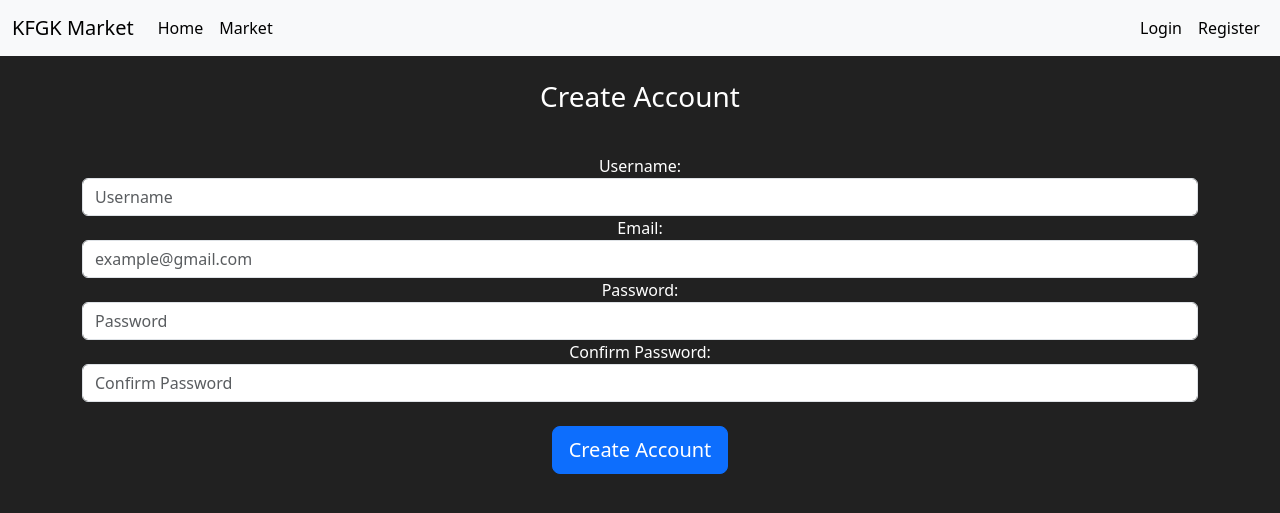
After one commit to Katscan-static/webstack_project_ecommerce, a Flask app: page /register in a window 1280 px wide. The commit adds this page. Shown: the top 513 px of the page. Run offline with Flask 3, Linux system fonts and the light colour scheme.

Commit message:
added form and form validations using wtforms and wtf.validators to validate the data

```diff
--- a/market/__init__.py
+++ b/market/__init__.py
@@ -5,5 +5,6 @@ from flask import Flask, render_template
 from flask_sqlalchemy import SQLAlchemy
 app = Flask(__name__)
 app.config['SQLALCHEMY_DATABASE_URI'] = 'sqlite:///market.db'
+app.config['SECRET_KEY'] = 'b9ca8ba5ee82fa0a1678f069'
 db = SQLAlchemy(app)
 from market import routes
--- /dev/null
+++ b/market/forms.py
@@ -0,0 +1,10 @@
+from flask_wtf import FlaskForm
+from wtforms import StringField, PasswordField, SubmitField
+from wtforms.validators import Length, EqualTo, Email, DataRequired
+
+class RegisterForm(FlaskForm):
+    username = StringField(label='Username:', validators=[Length(min=2, max=30), DataRequired()])
+    email_address = StringField(label='Email:', validators=[Email(), DataRequired()])
+    password1 = PasswordField(label='Password:', validators=[Length(min=6), DataRequired()])
+    password2 = PasswordField(label='Confirm Password:', validators=[EqualTo('password1'), DataRequired()])
+    submit = SubmitField(label='Create Account')
--- a/market/routes.py
+++ b/market/routes.py
@@ -1,7 +1,7 @@
-from market import app
-from flask import render_template
-from market.models import Item
-
+from market import app, db
+from flask import render_template, redirect, url_for, flash, get_flashed_messages
+from market.models import Item, User
+from market.forms import RegisterForm
 @app.route('/')
 @app.route('/home')
 def home_page():
@@ -12,3 +12,22 @@ def market_page():
     with app.app_context():
         items = Item.query.all()
     return render_template('market.html', items=items)
+
+
+@app.route('/register', methods=['GET', 'POST'])
+def registration_page():
+    form = RegisterForm()
+    if form.validate_on_submit():
+        with app.app_context():
+            user_to_create = User(username=form.username.data,
+                                  email=form.email_address.data,
+                                  password_hash=form.password1.data)
+            db.session.add(user_to_create)
+            db.session.commit()
+            return redirect(url_for('market_page'))
+    if form.errors != {}:
+        for err in form.errors.values():
+            flash(f'The was an error {err}')
+    else:
+        print('no errors')
+    return render_template('register.html', form=form)
--- a/market/templates/base.html
+++ b/market/templates/base.html
@@ -32,14 +32,20 @@
 			<a class="nav-link active" href='#'>Login</a>
 		</li>
 		<li class="nav-item">
-			<a class="nav-link active" href='#'>Register</a>
+			<a class="nav-link active" href="{{ url_for('registration_page')}}">Register</a>
 		</li>
 	</ul>
 
     </div>
   </div>
 </nav>
-
+{% with messages = get_flashed_messages(with_categories=true) %}
+	{% if messages%}
+		{% for message in messages%}
+		</p>{{ message }}</p>
+		{% endfor%}
+	{% endif %}
+{% endwith %}
 {% block content%}
 
 {% endblock %}
--- /dev/null
+++ b/market/templates/register.html
@@ -0,0 +1,26 @@
+{% extends 'base.html' %}
+{% block title %}
+	Registration
+{% endblock%}
+{% block content%}
+	<div class="container text-center">
+		<br>
+		<h1 class="h3 mb-3 font-weight-normal">
+			Create Account
+		</h1>
+		<br>
+		<form method="POST" class="form-register" style="color:white">
+			{{ form.hidden_tag() }}
+			{{ form.username.label()}}
+			{{ form.username(class="form-control", placeholder="Username")}}
+			{{ form.email_address.label()}}
+			{{ form.email_address(class="form-control", placeholder="example@gmail.com")}}
+			{{ form.password1.label()}}
+			{{ form.password1(class="form-control", placeholder="Password")}}
+			{{ form.password2.label()}}
+			{{ form.password2(class="form-control", placeholder="Confirm Password")}}
+			<br>
+			{{ form.submit(class="btn btn-lg btn-block btn-primary")}}
+		</form>
+	</div>
+{% endblock %}
```
Also changed, not shown: instance/market.db.
